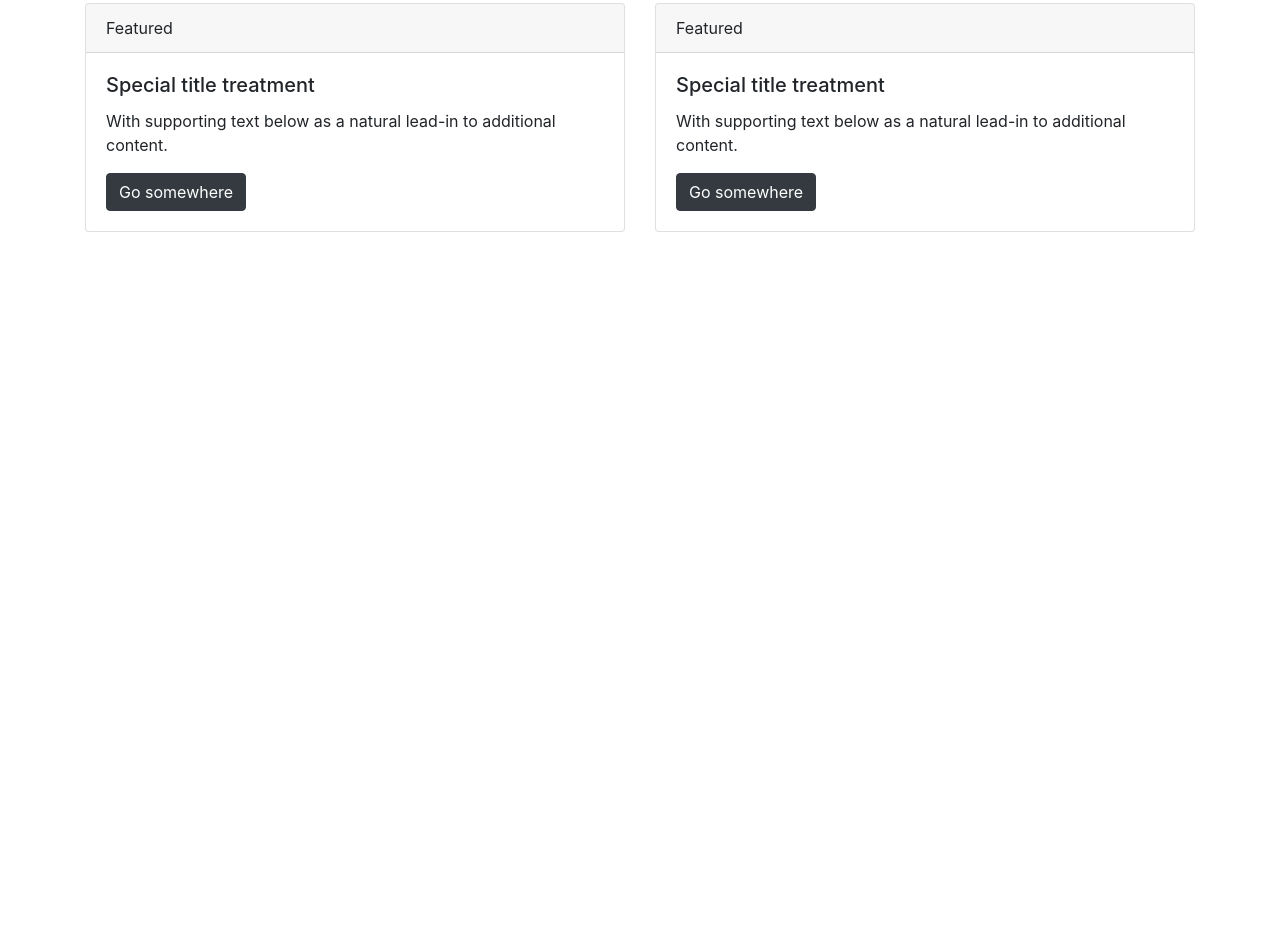
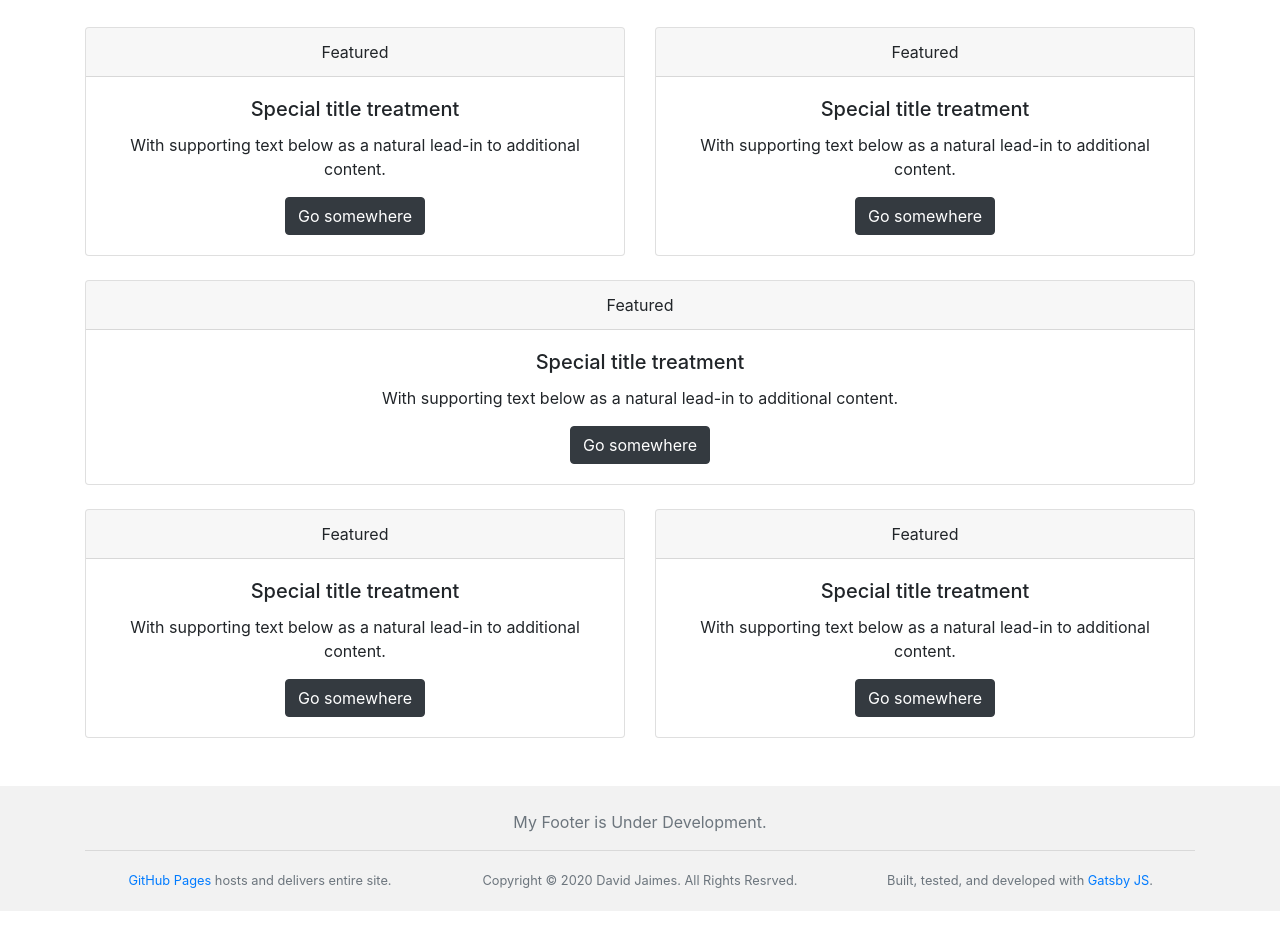
Before and after one commit to davidjaimes/gatsby-bootstrap, a Gatsby site: page / in a window 1280 px wide. Shown: the part 375-1318 px from the top of the page. Before the commit the page ends 800 px from the top, so only its background shows below. Built offline with nearby package versions, Linux system fonts and the light colour scheme; Gatsby itself is replaced by a stand-in of ours.

Commit message:
add footer along with several cards in body

```diff
--- a/src/pages/index.js
+++ b/src/pages/index.js
@@ -22,8 +22,8 @@ export default () => (
 
     <Container>
       <Row>
-        <Col>
-          <Card>
+        <Col md className="mt-4">
+          <Card className="text-center">
             <Card.Header>Featured</Card.Header>
             <Card.Body>
               <Card.Title>Special title treatment</Card.Title>
@@ -35,8 +35,51 @@ export default () => (
           </Card>
         </Col>
 
-        <Col>
-          <Card>
+        <Col md className="mt-4">
+          <Card className="text-center">
+            <Card.Header>Featured</Card.Header>
+            <Card.Body>
+              <Card.Title>Special title treatment</Card.Title>
+              <Card.Text>
+                With supporting text below as a natural lead-in to additional content.
+              </Card.Text>
+              <Button variant="dark">Go somewhere</Button>
+            </Card.Body>
+          </Card>
+        </Col>
+      </Row>
+
+      <Row>
+        <Col md className="mt-4">
+          <Card className="text-center">
+            <Card.Header>Featured</Card.Header>
+            <Card.Body>
+              <Card.Title>Special title treatment</Card.Title>
+              <Card.Text>
+                With supporting text below as a natural lead-in to additional content.
+              </Card.Text>
+              <Button variant="dark">Go somewhere</Button>
+            </Card.Body>
+          </Card>
+        </Col>
+      </Row>
+
+      <Row>
+        <Col md className="mt-4">
+          <Card className="text-center">
+            <Card.Header>Featured</Card.Header>
+            <Card.Body>
+              <Card.Title>Special title treatment</Card.Title>
+              <Card.Text>
+                With supporting text below as a natural lead-in to additional content.
+              </Card.Text>
+              <Button variant="dark">Go somewhere</Button>
+            </Card.Body>
+          </Card>
+        </Col>
+
+        <Col md className="mt-4">
+          <Card className="text-center">
             <Card.Header>Featured</Card.Header>
             <Card.Body>
               <Card.Title>Special title treatment</Card.Title>
@@ -49,5 +92,23 @@ export default () => (
         </Col>
       </Row>
     </Container>
+
+    <Jumbotron fluid className=" text-center mt-5 pt-4 pb-1" style={{backgroundColor: "#f2f2f2"}}>
+      <Container>
+        <p className="text-muted">My Footer is Under Development.</p>
+        <hr/>
+        <Row>
+          <Col md>
+            <p className="text-muted"><small><a href="https://github.com/">GitHub Pages</a> hosts and delivers entire site.</small></p>
+          </Col>
+          <Col md>
+            <p className="text-muted"><small>Copyright &copy; 2020 David Jaimes. All Rights Resrved.</small></p>
+          </Col>
+          <Col md>
+            <p className="text-muted"><small>Built, tested, and developed with <a href="https://www.gatsbyjs.org/">Gatsby JS</a>.</small></p>
+          </Col>
+        </Row>
+      </Container>
+    </Jumbotron>
   </div>
 )
```
